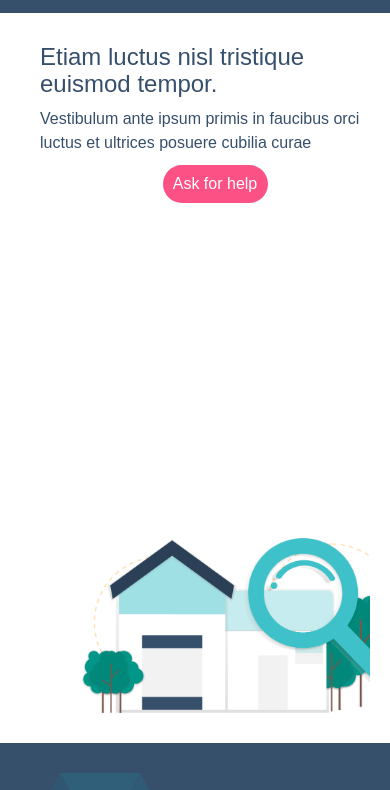
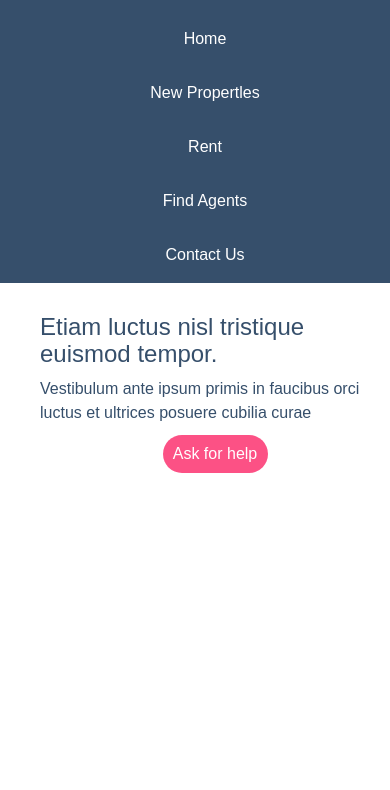
Before and after one commit to chechoblack/scaffolding, a website: page index.html in a window 390 px wide. Both pictures are taken after a click on the item 316 px from the left and 28 px from the top of the page. Shown: the part 43-833 px from the top of the page. Drawn offline with nearby package versions, Linux system fonts and the light colour scheme.

Commit message:
styles nav

```diff
--- a/index.html
+++ b/index.html
@@ -9,7 +9,20 @@
     <link rel="icon" href="images/favicon-32x32.png" type="image/png" />
     <link rel="stylesheet" href="dist/css/normalize.css" />
     <link rel="stylesheet" href="dist/css/styles.css" />
-
+    <script src="https://code.jquery.com/jquery-3.4.1.slim.min.js"
+        integrity="sha256-pasqAKBDmFT4eHoN2ndd6lN370kFiGUFyTiUHWhU7k8=" crossorigin="anonymous">
+    </script>
+    <script>
+        $(function () {
+            $(".toggle").on("click", function () {
+                if ($(".item").hasClass("active")) {
+                    $(".item").removeClass("active");
+                } else {
+                    $(".item").addClass("active");
+                }
+            });
+        });
+    </script>
 </head>
 
 <body>
--- a/scss/components/_nav.scss
+++ b/scss/components/_nav.scss
@@ -37,7 +37,7 @@ a:hover {
   order: 1;
 }
 .item.button {
-  order: 2;
+  order: 4;
 }
 .item {
   width: 100%;
```
Also changed, not shown: dist/css/styles.css.
